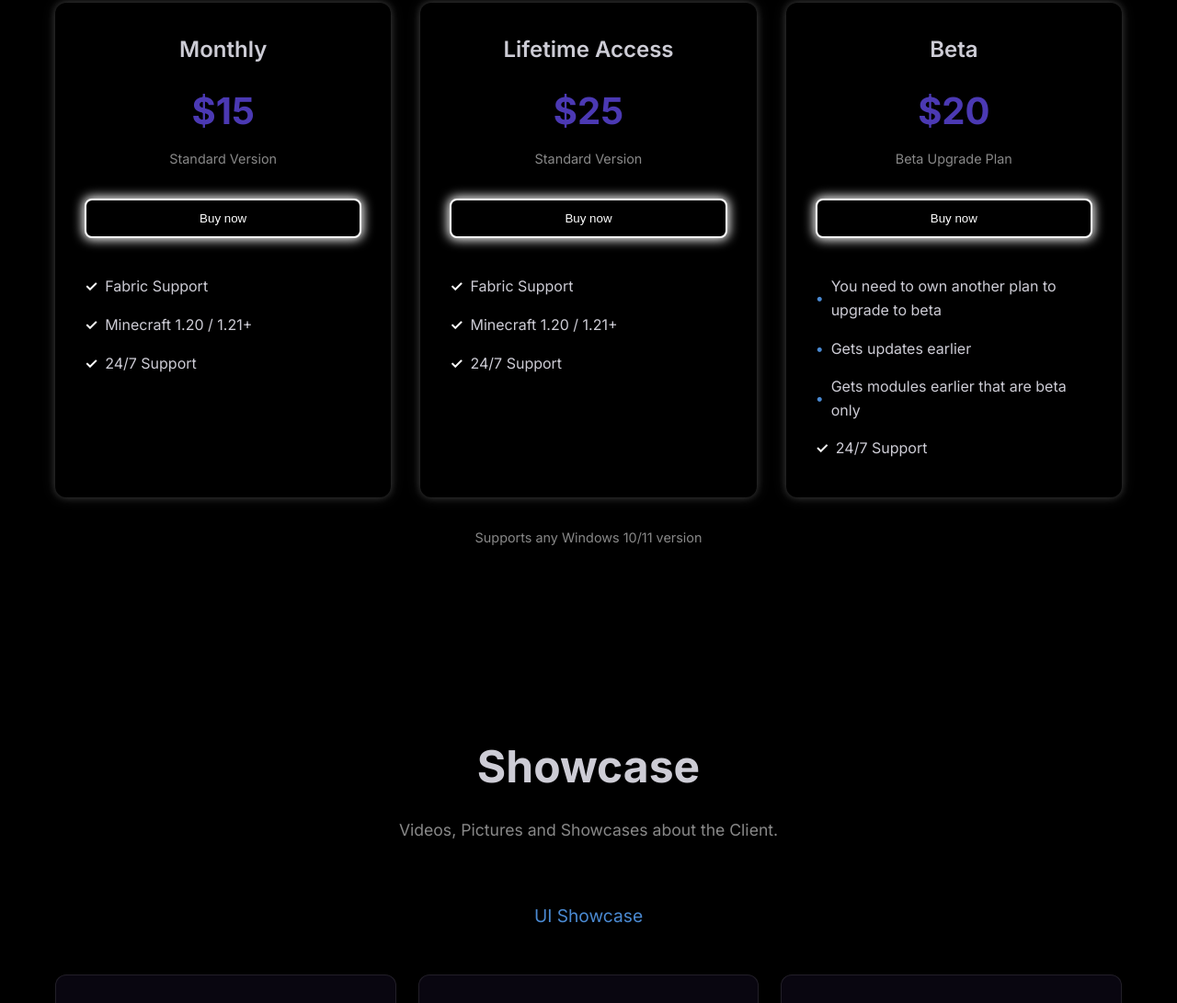
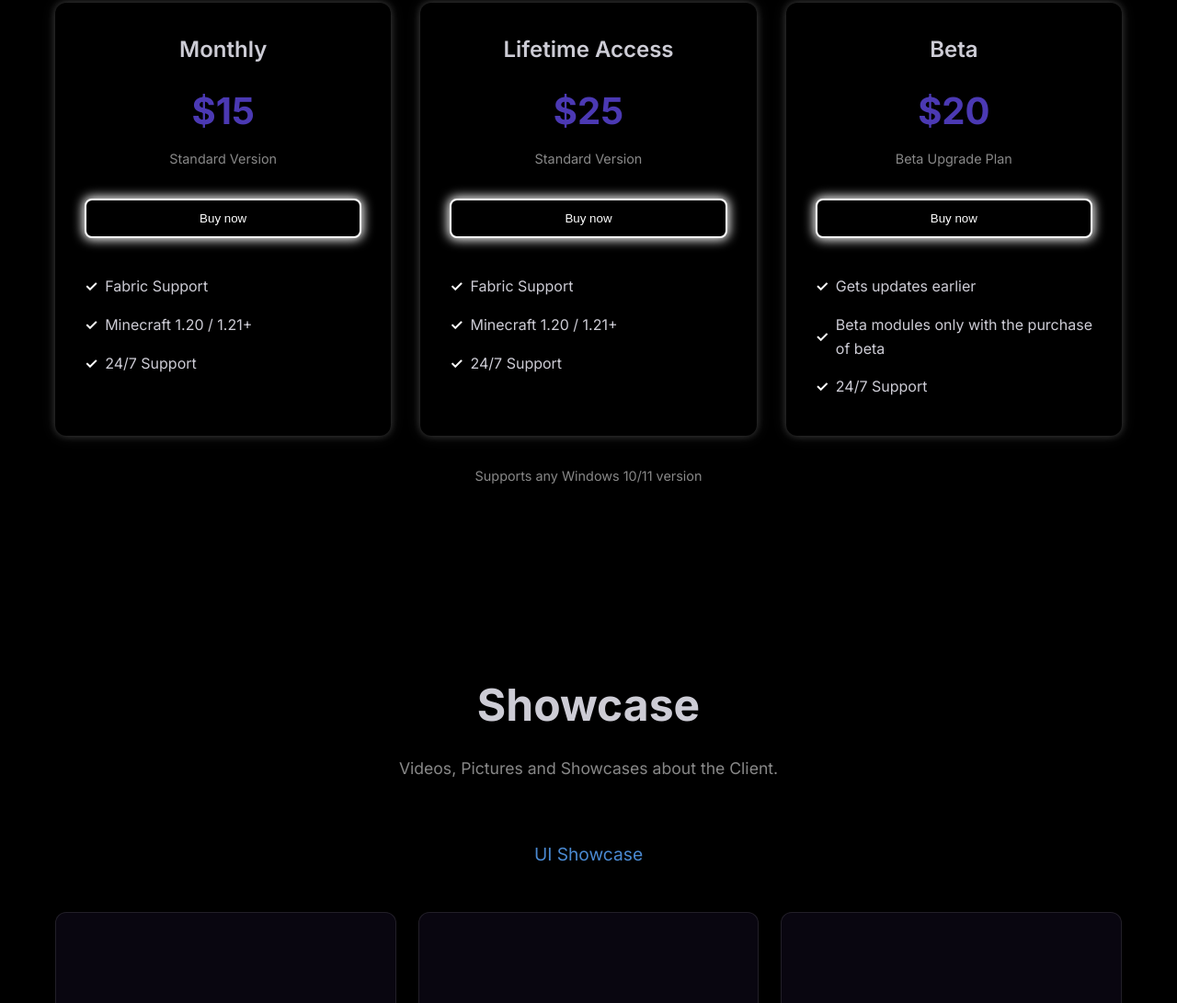
Before and after one commit to v6ens/ghostline-client-1.0, a plain HTML site: page index.html in a window 1280 px wide. Shown: the part 1082-2173 px from the top of the page at 92% size. Drawn offline with Linux system fonts and the light colour scheme.

Commit message:
Update index.html

```diff
--- a/index.html
+++ b/index.html
@@ -100,9 +100,8 @@
                     <button class="plan-btn">Buy now</button>
 
                     <ul class="plan-features">
-                        <li><span class="bullet">•</span> You need to own another plan to upgrade to beta</li>
-                        <li><span class="bullet">•</span> Gets updates earlier</li>
-                        <li><span class="bullet">•</span> Gets modules earlier that are beta only</li>
+                        <li><span class="check">✓</span> Gets updates earlier</li>
+                        <li><span class="check">✓</span> Beta modules only with the purchase of beta</li>
                         <li><span class="check">✓</span> 24/7 Support</li>
                     </ul>
                 </div>
```
